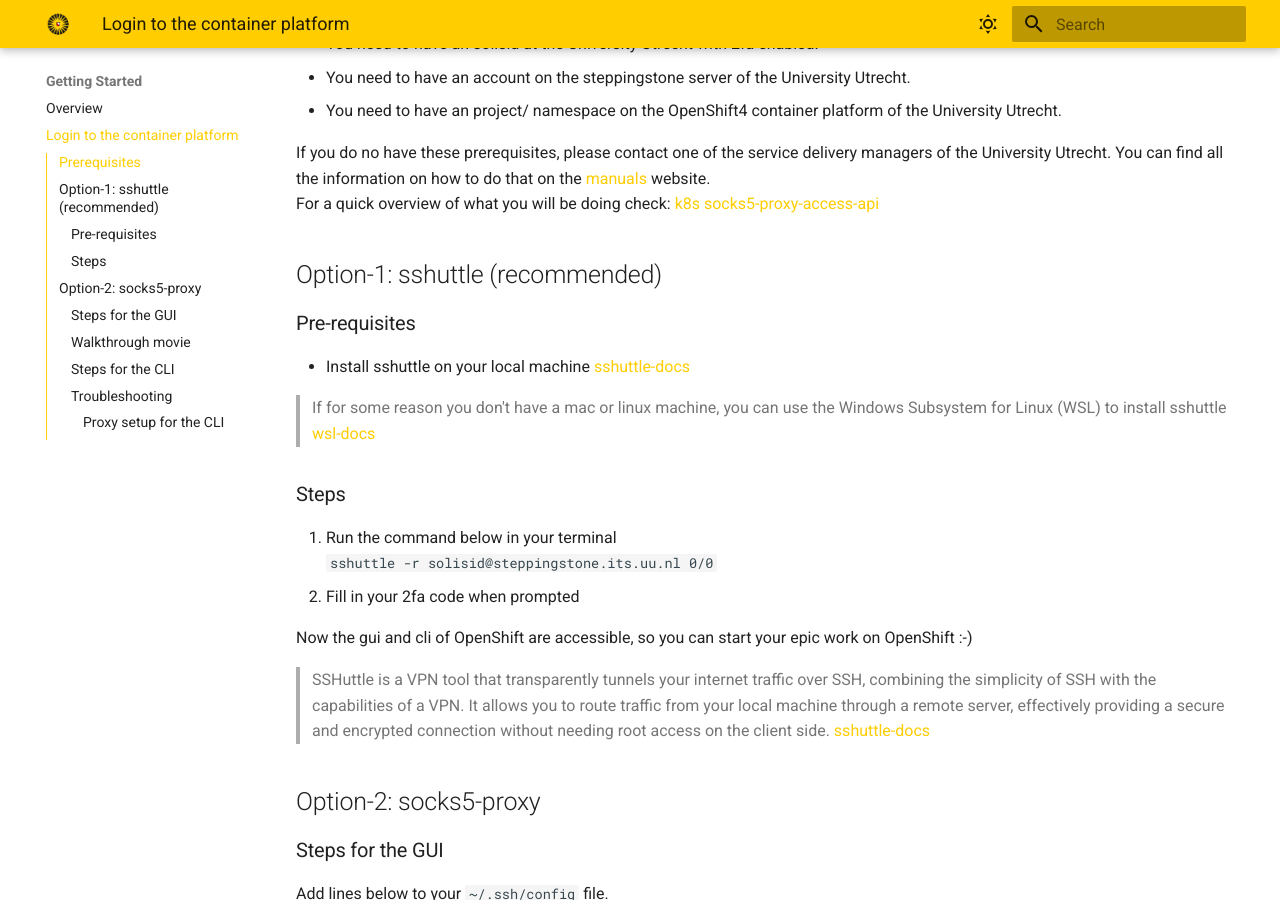
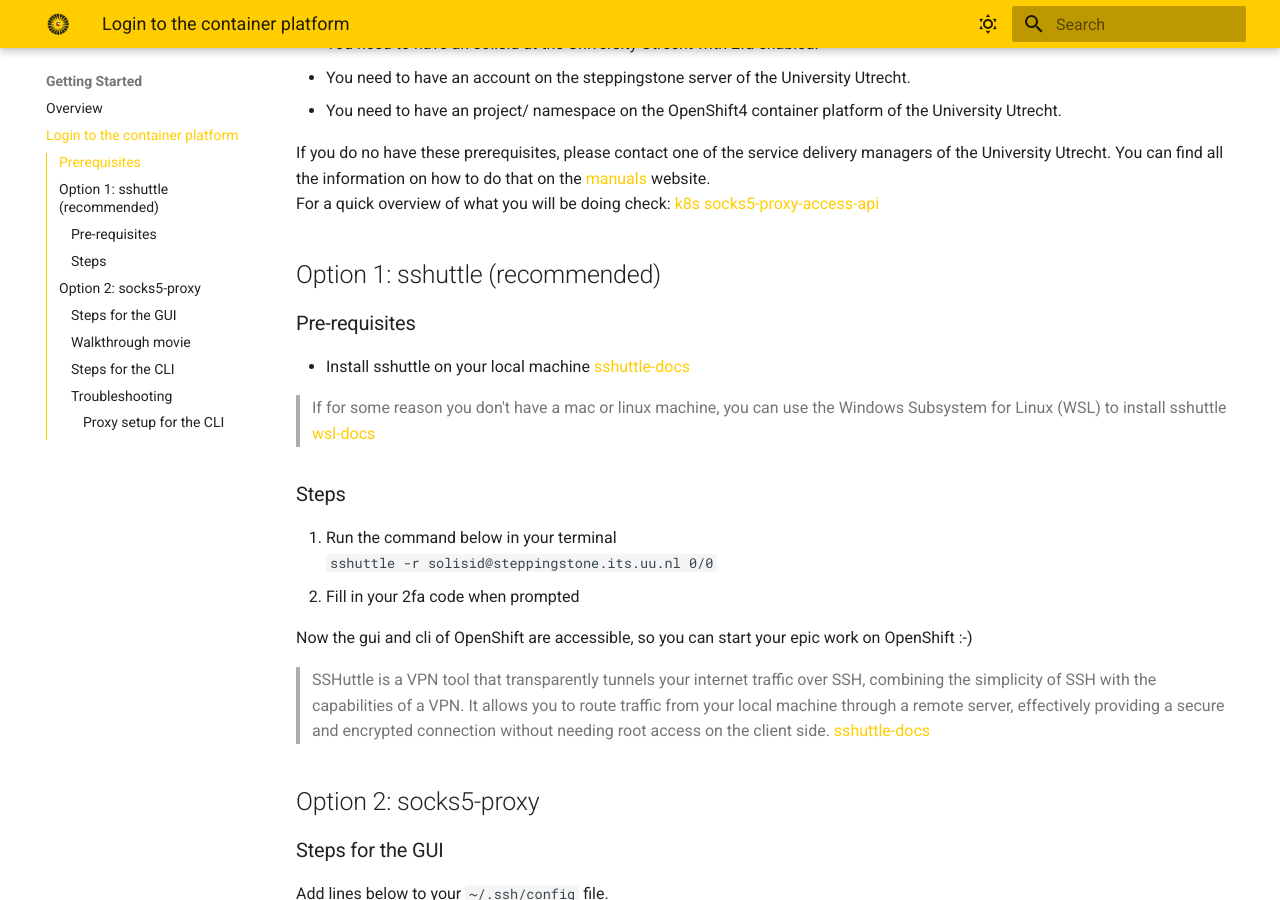
Before and after one commit to UtrechtUniversity/containerplatform-docs, an MkDocs documentation site: the page built from docs/content/basics/login.md, in a window 1280 px wide and 900 px high, scrolled down 353 px. Built offline with MkDocs 1.6.1 and Material for MkDocs 9.7.7, drawn with Linux system fonts in a browser that asks for light colours.

Commit message:
remove - add space

```diff
--- a/docs/content/basics/login.md
+++ b/docs/content/basics/login.md
@@ -10,7 +10,7 @@
 website.
 For a quick overview of what you will be doing check: <a href="https://kubernetes.io/docs/tasks/extend-kubernetes/socks5-proxy-access-api/" target="_blank">k8s socks5-proxy-access-api</a>
 
-## Option-1: sshuttle (recommended)
+## Option 1: sshuttle (recommended)
 
 ### Pre-requisites
 
@@ -33,7 +33,7 @@
 > providing a secure and encrypted connection without needing root access on the client
 > side. [sshuttle-docs](https://sshuttle.readthedocs.io/en/stable/usage.html)
 
-## Option-2: socks5-proxy
+## Option 2: socks5-proxy
 
 ### Steps for the GUI
 Add lines below to your `~/.ssh/config` file.
```
